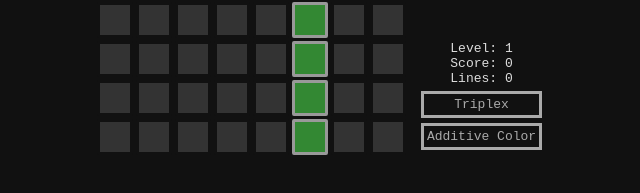
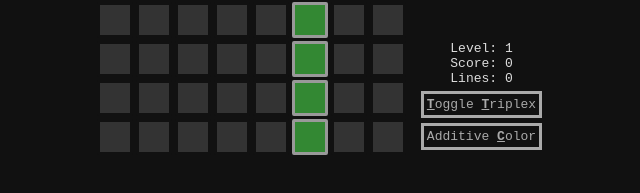
Before and after one commit to AndroidWargames/drop-pixel, a React (Create React App) app: page / in a window 1280 px wide. Shown: the part 471-664 px from the top of the page, without its empty margins (318-958 px from the left). Built offline with nearby package versions, Linux system fonts and the light colour scheme.

Commit message:
Keycode hints

```diff
--- a/src/App.css
+++ b/src/App.css
@@ -19,6 +19,11 @@ body {
   background-color: #111;
   height: 100%;
   font-family: monospace;
+}
+
+.bold {
+  font-weight: bold;
+  text-decoration: underline;
 }
 
 .SidePanel {
--- /dev/null
+++ b/src/B.tsx
@@ -0,0 +1,5 @@
+import { ReactNode } from "react"
+
+export const B = ({ children }: { children: ReactNode }) => (
+  <span className="bold">{children}</span>
+)
--- a/src/PauseScreen.tsx
+++ b/src/PauseScreen.tsx
@@ -1,5 +1,6 @@
-import {useEffect} from "react"
+import { useEffect } from "react"
 import { useGameContext } from "./GameContext"
+import {B} from "./B"
 
 type Props = {
   setPaused: (b: boolean) => void
@@ -10,14 +11,21 @@ export const PauseScreen = ({ setPaused }: Props) => {
   const unpause = () => {
     setPaused(false)
   }
+
   const restart = () => {
     resetGame()
     unpause()
   }
+
   useEffect(() => {
     const handlekeydownEvent = (event: KeyboardEvent) => {
-      if (event.code == "KeyP") {
-        unpause()
+      const commands: Record<string, () => void> = {
+        KeyP: unpause,
+        KeyR: restart,
+      }
+
+      if (Object.keys(commands).indexOf(event.code) >= 0) {
+        commands[event.code]()
       }
     }
 
@@ -38,10 +46,10 @@ export const PauseScreen = ({ setPaused }: Props) => {
       <div />
       <div>
         <div className="SettingsButton" onClick={unpause}>
-          Continue
+          Un<B>p</B>ause
         </div>
         <div className="SettingsButton" onClick={restart}>
-          Restart Game
+          <B>R</B>estart Game
         </div>
       </div>
       <div />
--- a/src/Settings.tsx
+++ b/src/Settings.tsx
@@ -1,3 +1,4 @@
+import { B } from "./B"
 import { useGameContext } from "./GameContext"
 
 export const Settings = () => {
@@ -16,10 +17,10 @@ export const Settings = () => {
   return (
     <div className="Settings">
       <div className="SettingsButton" onClick={toggleTriplex}>
-        {!triplex ? "Triplex" : "Untriplex"}
+        <B>T</B>oggle <B>T</B>riplex
       </div>
       <div className="SettingsButton" onClick={toggleColor}>
-        {additiveColor ? "Additive" : "Subtractive"} Color
+        {additiveColor ? "Additive" : "Subtractive"} <B>C</B>olor
       </div>
     </div>
   )
```
